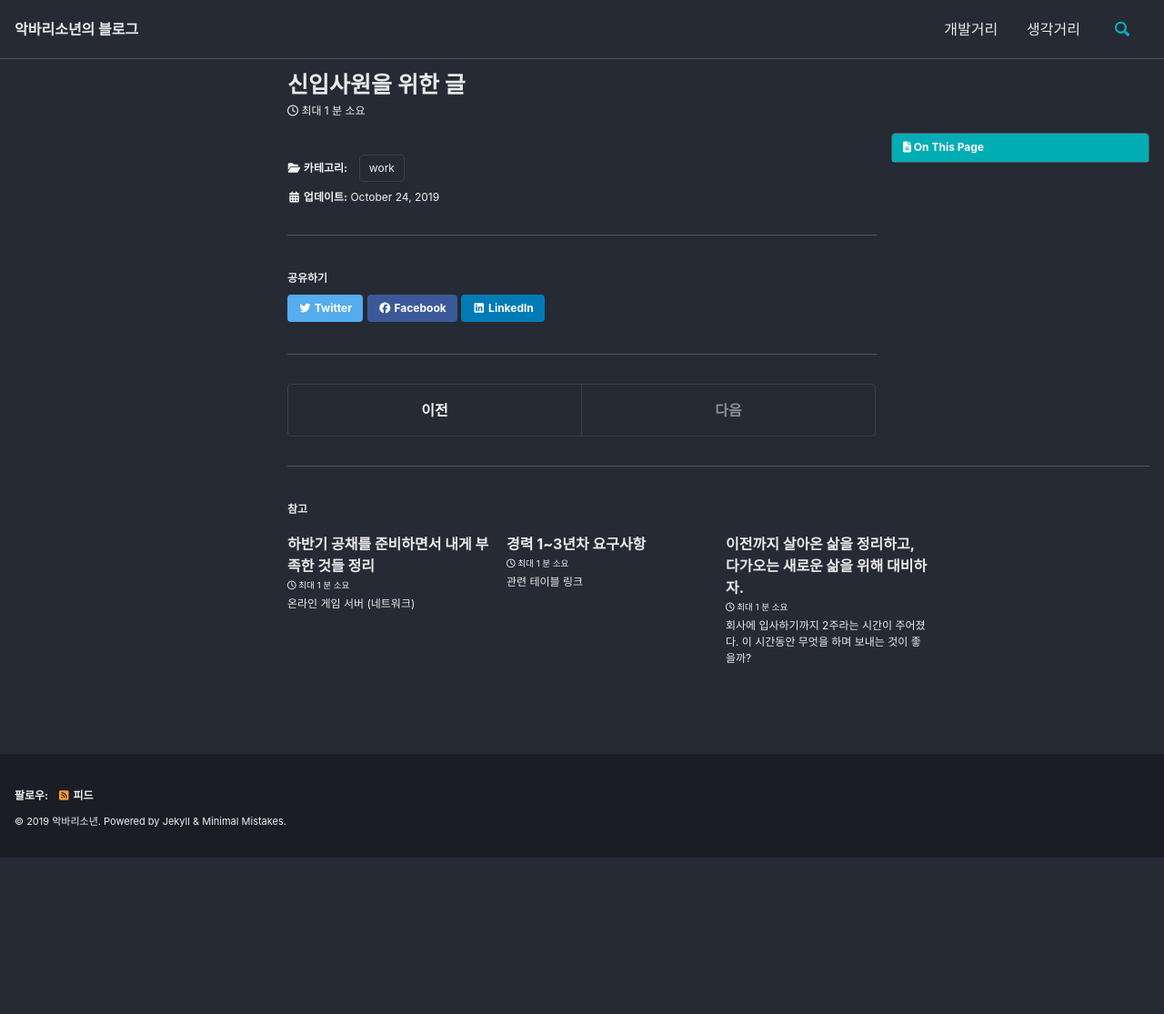
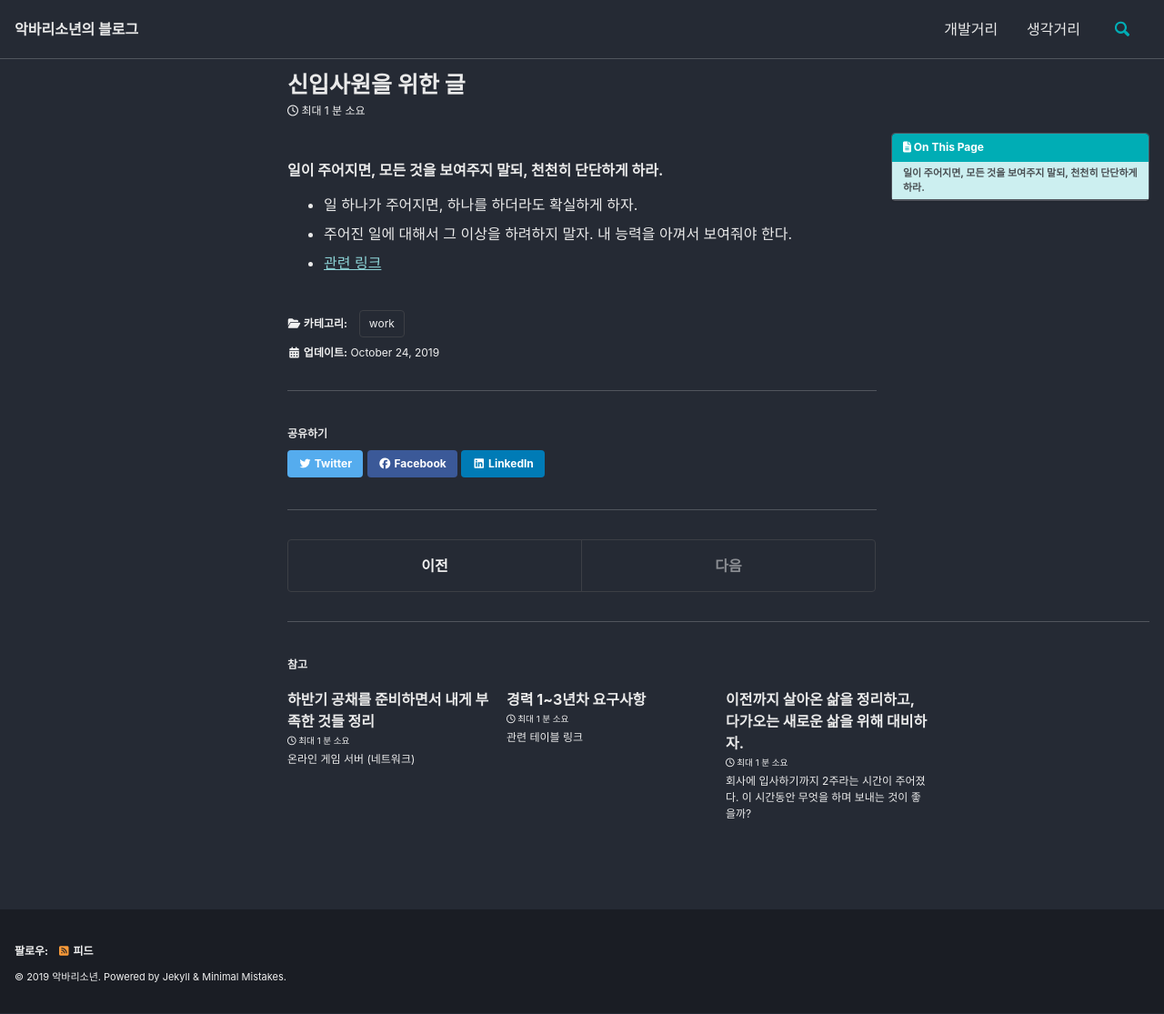
Before and after one commit to surmounter/Blog, a Jekyll site: the page built from _posts/2019-10-24-신입사원을위한글.md, in a window 1280 px wide. Shown: the whole page at 91% size. Built offline with Jekyll 4.4.1, drawn with Linux system fonts in a browser that asks for light colours; cached includes are drawn as plain includes; nearby versions of some CDN libraries; before the commit the page ends 943 px from its top, so only the background shows below that.

Commit message:
Update 2019-10-24-신입사원을위한글.md

```diff
--- a/_posts/2019-10-24-신입사원을위한글.md
+++ b/_posts/2019-10-24-신입사원을위한글.md
@@ -5,3 +5,9 @@ categories:
 toc: true
 author_profile: false
 ---
+
+### 일이 주어지면, 모든 것을 보여주지 말되, 천천히 단단하게 하라.
+
+* 일 하나가 주어지면, 하나를 하더라도 확실하게 하자.
+* 주어진 일에 대해서 그 이상을 하려하지 말자. 내 능력을 아껴서 보여줘야 한다.
+* [관련 링크](https://www.youtube.com/watch?v=rGhSH6itEeQ)
```
